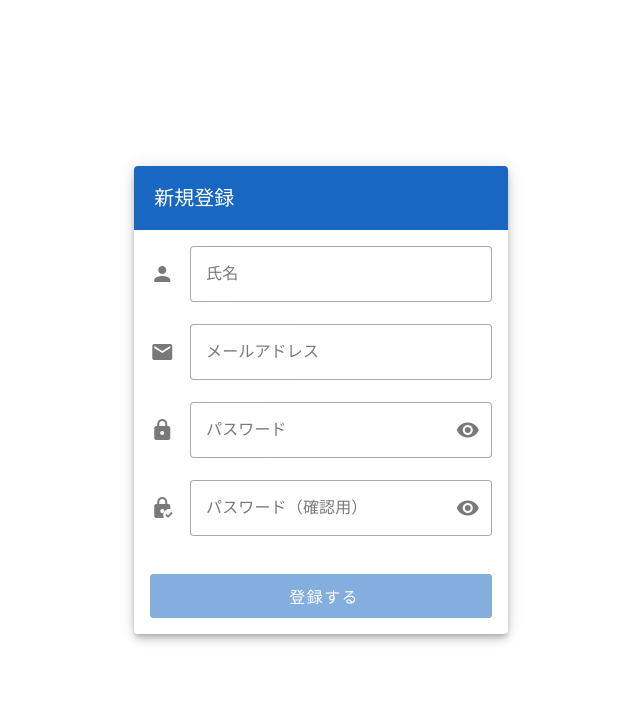
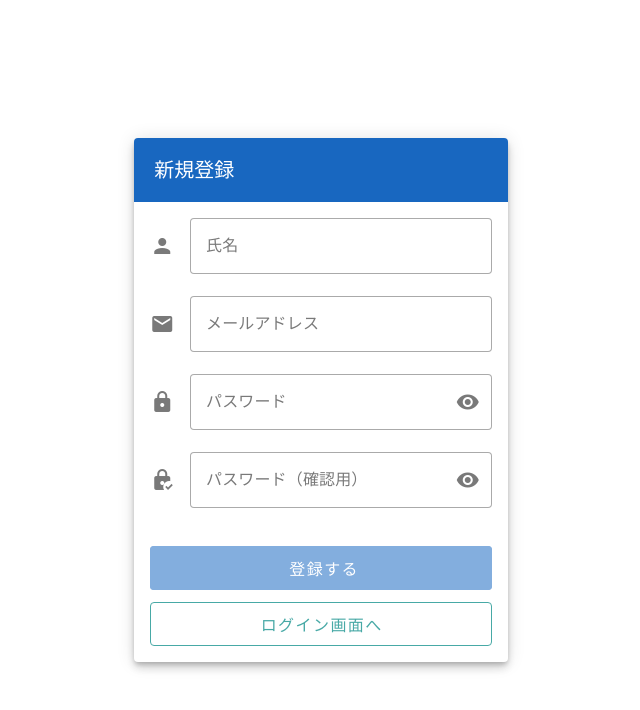
Before and after one commit to kinopio555/drive, a Nuxt app in the folder src/resources/views/: page /register in a window 1280 px wide. Shown: the top 710 px of the page, without its empty margins (319-959 px from the left). Built offline with nearby package versions, Linux system fonts and the light colour scheme; no server answers.

Commit message:
新規登録画面からログイン画面に遷移可能になりました

```diff
--- a/src/resources/views/pages/register.vue
+++ b/src/resources/views/pages/register.vue
@@ -80,6 +80,19 @@
                     />
                   </template>
                   {{ isSubmitting ? '登録処理中...' : '登録する' }}
+                </v-btn>
+
+                <v-btn
+                  block
+                  class="mt-3"
+                  color="secondary"
+                  size="large"
+                  variant="outlined"
+                  to="/login"
+                  type="button"
+                  :disabled="isSubmitting"
+                >
+                  ログイン画面へ
                 </v-btn>
               </v-form>
             </v-card-text>
```
